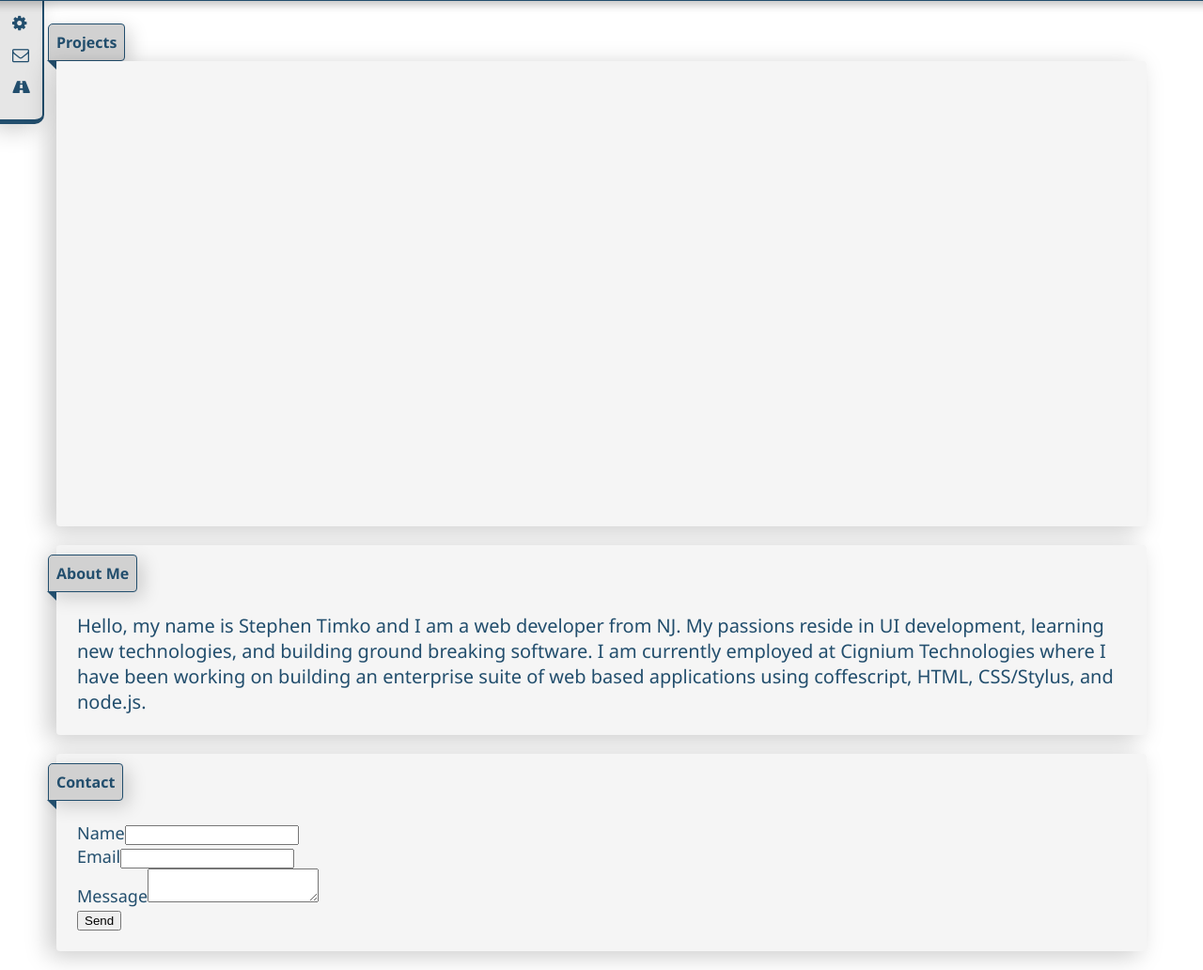
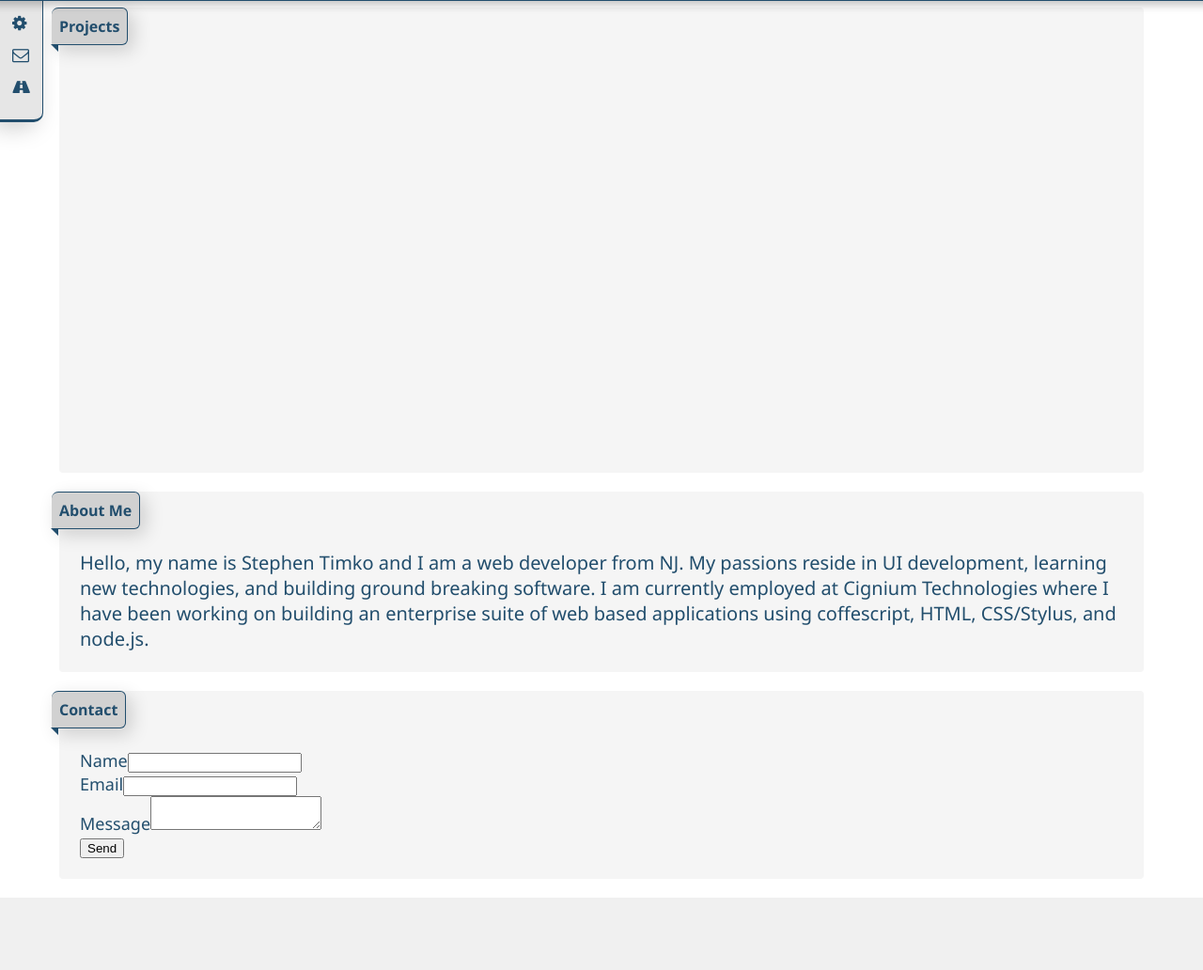
Before and after one commit to stimko/stephentimko, a Node server app: page / in a window 1280 px wide. Shown: the part 82-1114 px from the top of the page at 94% size. After the commit the page ends 1037 px from the top, so only its background shows below. Run offline with Node 20, Linux system fonts and the light colour scheme; data that the repository does not hold is empty; some libraries are stand-ins or nearby versions.

Commit message:
wip it good

```diff
--- a/public/stylesheets/style.css
+++ b/public/stylesheets/style.css
@@ -6,19 +6,20 @@ caption,th,td{text-align:left;font-weight:normal;vertical-align:middle}
 a img{border:none}
 html,body{height:100%;color:#224e6d;font:18px 'Segoe UI',serif;background:#fff}
 body{overflow-x:hidden}
-#menu{border-bottom-right-radius:10px;padding:13px;background:#e6e6e6;top:81px;border-right:2px solid #224e6d;border-bottom:5px solid #224e6d;position:fixed;-webkit-box-shadow:-8px 5px 26px rgba(0,0,0,0.21);box-shadow:-8px 5px 26px rgba(0,0,0,0.21);}
+#menu{border-bottom-right-radius:10px;padding:13px;background:#e6e6e6;top:81px;border-right:1px solid #224e6d;border-bottom:3px solid #224e6d;position:fixed;-webkit-box-shadow:-8px 5px 26px rgba(0,0,0,0.21);box-shadow:-8px 5px 26px rgba(0,0,0,0.21);}
 #menu li{margin-bottom:10px;}
 #menu li a{color:#224e6d}
-.section{-webkit-border-radius:4px;border-radius:4px;margin-bottom:20px;position:relative;background:#f5f5f5;-webkit-box-shadow:-8px 5px 26px rgba(0,0,0,0.21);box-shadow:-8px 5px 26px rgba(0,0,0,0.21);}
+.section{-webkit-border-radius:4px;border-radius:4px;margin-bottom:20px;position:relative;background:#f5f5f5;}
 .section .section-content{padding:22px}
-.content{overflow-x:hidden;padding:97px 60px 0 60px}
+.content{overflow-x:hidden;padding:90px 63px 0 63px}
 .header{text-shadow:0 1px 10px #00b7ff;z-index:1000;width:100%;padding:0 40px 12px 10px;-webkit-border-radius:0;border-radius:0;-webkit-box-shadow:-8px 5px 8px rgba(0,0,0,0.21);box-shadow:-8px 5px 8px rgba(0,0,0,0.21);background:#224e6d;position:fixed;}
 .header .position{color:#fff;font-size:16px}
 #about{font-size:20px}
 h1{color:#fff;font-size:2em}
 ul li{list-style-type:none}
-.section-header{border:1px solid;margin-top:10px;border-bottom-right-radius:4px;border-top-right-radius:4px;margin-left:-9px;border-top-left-radius:5px;position:relative;padding:8px;font-weight:bold;font-size:16px;display:inline-block;color:#224e6d;background:#d1d1d1;-webkit-box-shadow:6px 6px 19px rgba(0,0,0,0.16);box-shadow:6px 6px 19px rgba(0,0,0,0.16);}
-.section-header::before{content:'';display:block;position:absolute;left:-2px;bottom:-10px;border:solid 5px transparent;border-right-color:#224e6d;border-top-color:#224e6d;width:0;height:0;z-index:0}
+.section-header{border-bottom:1px solid;border-top:1px solid;border-right:1px solid;border-bottom-right-radius:6px;border-top-right-radius:6px;margin-left:-8px;border-top-left-radius:7px;position:relative;padding:8px;font-weight:bold;font-size:16px;display:inline-block;color:#224e6d;background:#d1d1d1;-webkit-box-shadow:6px 6px 19px rgba(0,0,0,0.16);box-shadow:6px 6px 19px rgba(0,0,0,0.16);}
+.section-header::before{content:'';display:block;position:absolute;left:-1px;bottom:-8px;border:solid 4px transparent;border-right-color:#224e6d;border-top-color:#224e6d;width:0;height:0;z-index:0}
+.section-header.projects-header{z-index:1;float:left}
 .social{padding:4px 7px;position:fixed;-webkit-border-radius:38px;border-radius:38px;font-size:1.5em;right:0;}
 .social i{color:#fff;text-shadow:0 1px 10px #00b7ff;padding:5px;cursor:pointer}
 #projects{padding:95px 400px 0 400px;height:400px;}
--- a/public/stylesheets/style.styl
+++ b/public/stylesheets/style.styl
@@ -27,8 +27,8 @@ body
   padding 13px
   background #E6E6E6
   top 81px
-  border-right 2px solid $blue
-  border-bottom 5px solid $blue
+  border-right 1px solid $blue
+  border-bottom 3px solid $blue
   position fixed
   box-shadow -8px 5px 26px rgba(0, 0, 0, 0.21)
   li
@@ -41,14 +41,14 @@ body
   margin-bottom 20px
   position relative
   background whitesmoke
-  box-shadow -8px 5px 26px rgba(0, 0, 0, 0.21)
+  //box-shadow -8px 5px 26px rgba(0, 0, 0, 0.21)
   //background linear-gradient(left, rgba(255,255,255,0.1), rgba(255,255,255,0))
   .section-content
     padding 22px
 
 .content
   overflow-x hidden
-  padding 97px 60px 0 60px
+  padding 90px 63px 0 63px
 
 .header
   textglow()
@@ -81,32 +81,36 @@ ul
     list-style-type: none
 
 .section-header
-  border 1px solid
-  margin-top: 10px;
-  border-bottom-right-radius: 4px;
-  border-top-right-radius: 4px;
-  margin-left -9px
-  border-top-left-radius 5px
+  border-bottom 1px solid
+  border-top 1px solid
+  border-right 1px solid
+  border-bottom-right-radius 6px
+  border-top-right-radius 6px
+  margin-left -8px
+  border-top-left-radius 7px
   position relative
   padding 8px
   font-weight bold
   font-size 16px
   display inline-block
   color #224e6d
-  background #D1D1D1
+  background #d1d1d1
   box-shadow 6px 6px 19px rgba(0, 0, 0, 0.16)
   &::before
-    content: '';
-    display: block;
-    position: absolute;
-    left: -2px;
-    bottom: -10px;
-    border: solid 5px transparent;
-    border-right-color: #224e6d;
-    border-top-color: #224e6d;
-    width: 0;
-    height: 0;
-    z-index: 0;
+    content ''
+    display block
+    position absolute
+    left -1px
+    bottom -8px
+    border solid 4px transparent
+    border-right-color #224e6d
+    border-top-color #224e6d
+    width 0
+    height 0
+    z-index 0
+  &.projects-header
+    z-index 1
+    float left
 
 .social
   padding 4px 7px
--- a/views/projects.jade
+++ b/views/projects.jade
@@ -1,5 +1,5 @@
 //- h2.section-header.Projects Projects
-h2.section-header Projects
+h2.section-header.projects-header Projects
 #projects.section
 	ul#projects-list
 		each project in projects
```
